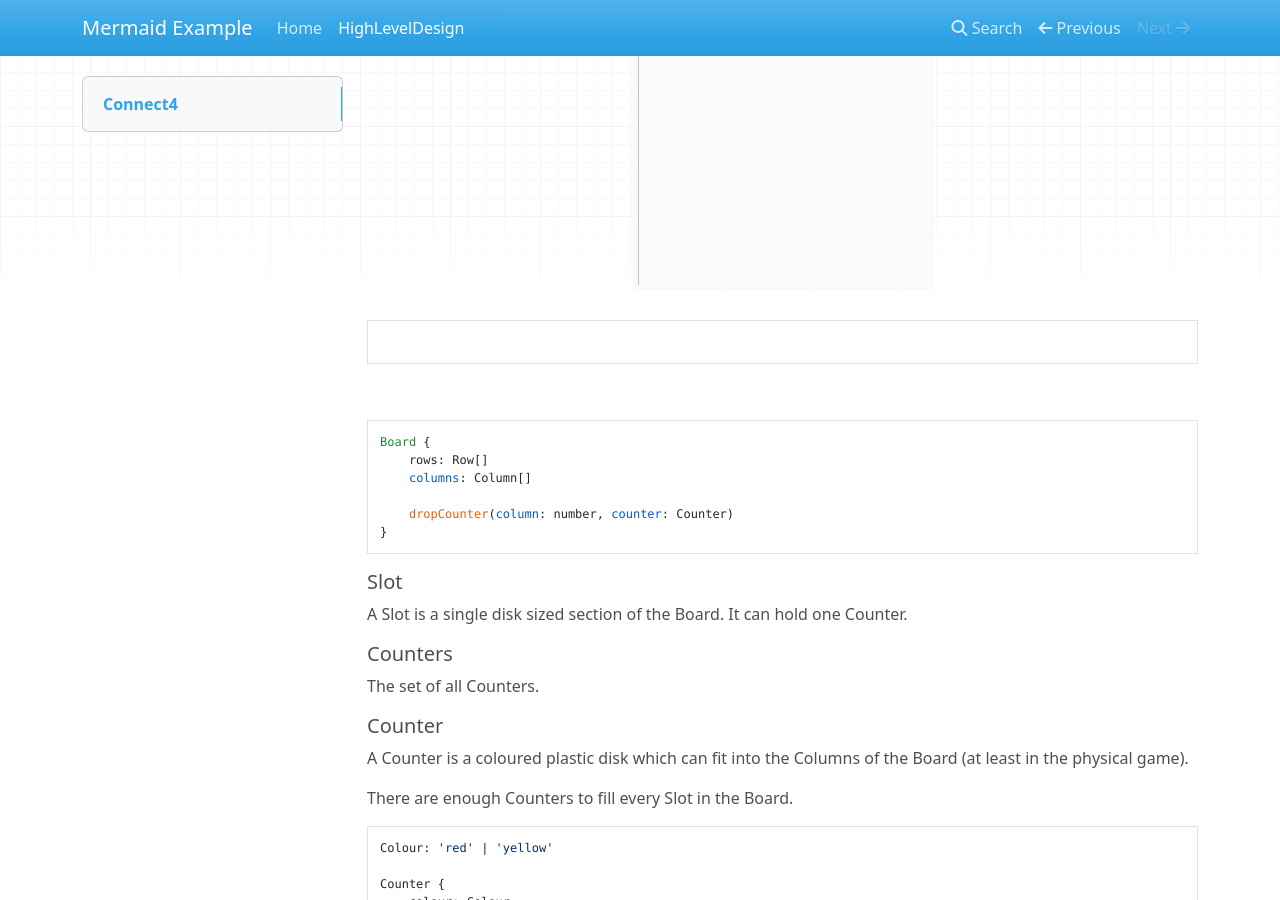
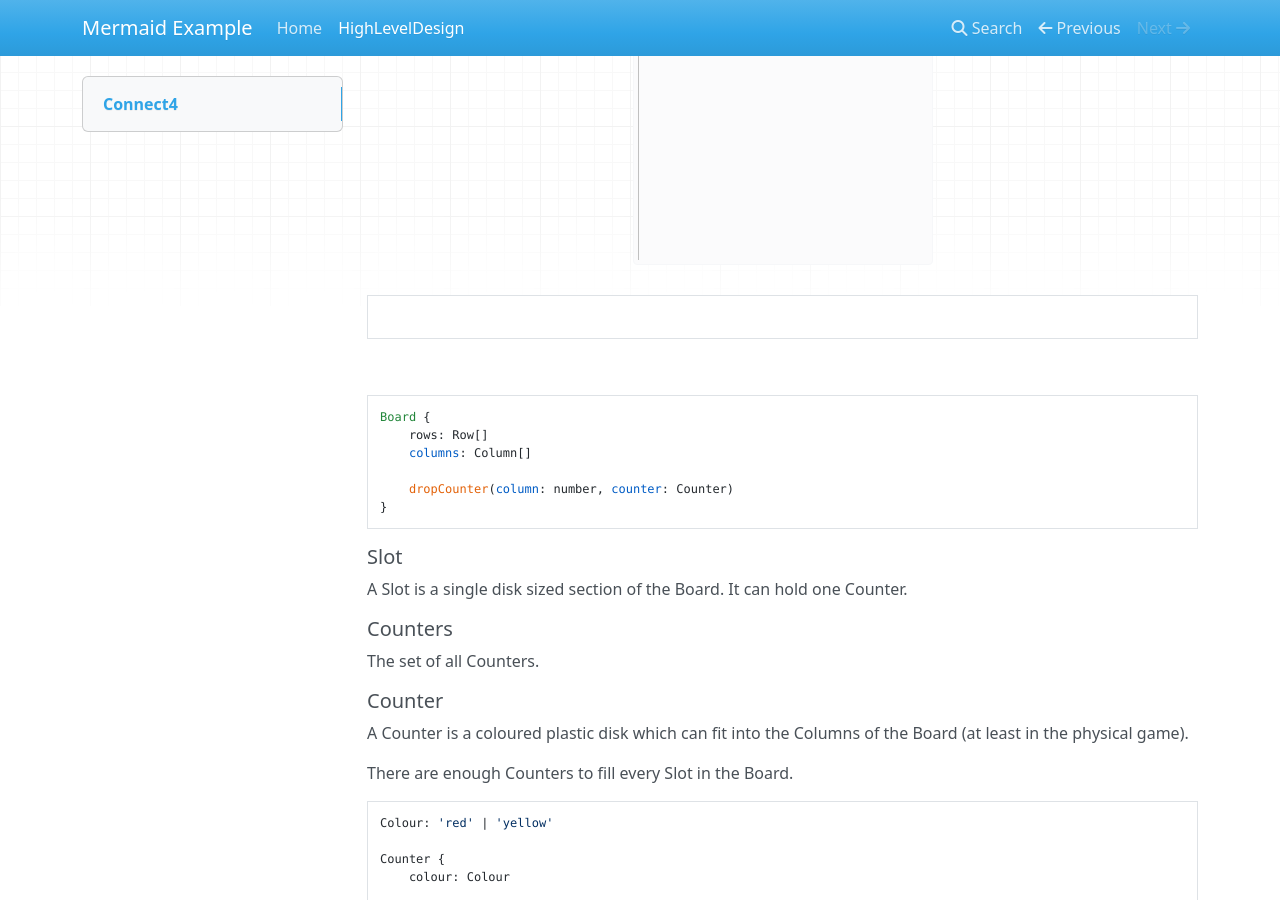
Before and after one commit to jamesw201/Connect4, an MkDocs documentation site: the page built from docs/HighLevelDesign.md, in a window 1280 px wide and 900 px high, scrolled down 1683 px. Built offline with MkDocs 1.6.1, drawn with Linux system fonts in a browser that asks for light colours; nearby versions of some CDN libraries.

Commit message:
chore: smaller board

```diff
--- a/docs/HighLevelDesign.md
+++ b/docs/HighLevelDesign.md
@@ -74,7 +74,7 @@ A Player may take a Counter from the remaining Counters and place it into any of
 #### Board
 The Board is made up of Rows and Columns of Slots.
 <div style="text-align: center;">
-    <img src="connect4_board.svg" style="display:block; margin-left:auto; margin-right:auto;" width='300px' height='325px'/>
+    <img src="connect4_board.svg" style="display:block; margin-left:auto; margin-right:auto;" width='300px' height='300px'/>
 </div>
 <br />
 
```
